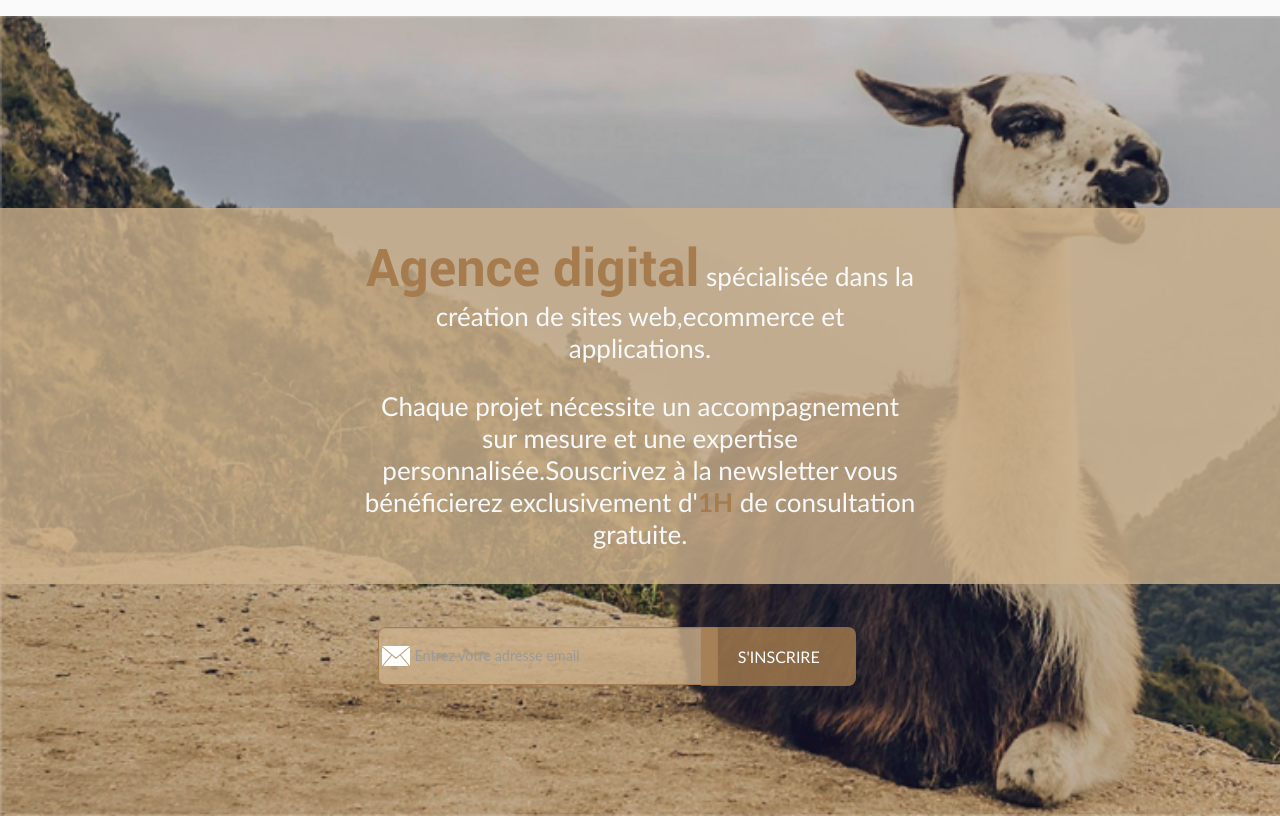
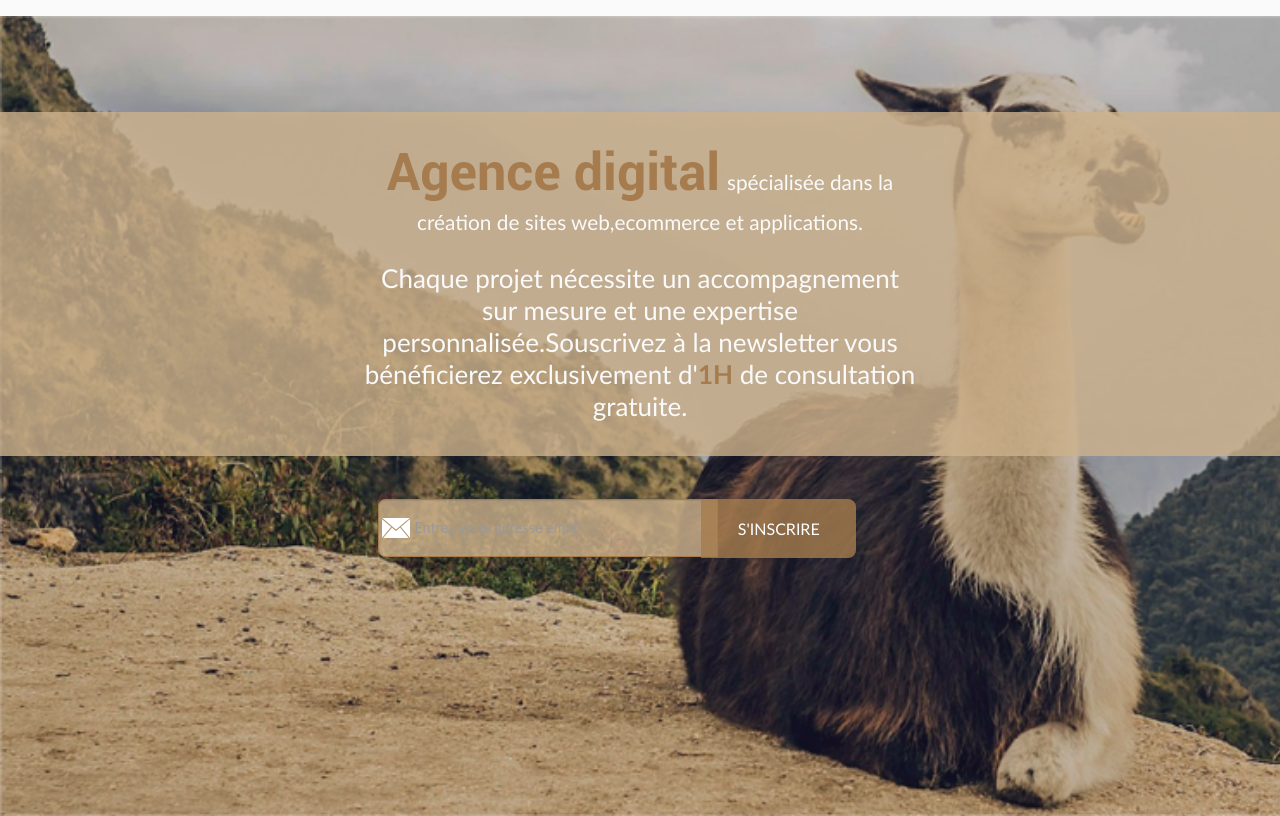
Before and after one commit to beicm/beicm.github.io, a PHP site: page / in a window 1280 px wide. Shown: the part 59-875 px from the top of the page. Run offline with PHP 8.4, Linux system fonts and the light colour scheme; style sheets or scripts are compiled from the project's sources; some web fonts are replaced.

Commit message:
update css

```diff
--- a/assets/css/bei_style.less
+++ b/assets/css/bei_style.less
@@ -67,35 +67,12 @@ $$$$$$$$$$$$		$$$$$$$$$$$$        $$$$$$$$$$
 
 /*========================== FONTS ==================================*/
 
-/*@Font_Menu_Footer: normal .8em 'lato-Bold',trebuchet MS,Lucida consolas ,sans-serif ,Helvetica;
-@Font_Menu: normal .7em 'lato-Bold',trebuchet MS,Lucida consolas ,sans-serif ,Helvetica;
-
-@Box_shadow:0 0 10px rgba(0,0,0,.2);
-@linkColorActifMenu: rgb(102,0,0);
-@link_Know_more:rgb(206,178,141);
-@bordure:1px solid #ceb28d;
-@box-bounce-hover:0 0 10px rgba(79,15,15,.8);
-@font-indicateur:bold .8em 'roboto',Tahoma,Lucida Console ,sans-serif ,Helvetica;
-@font_text:normal 1em 'roboto-light',Trebuchet MS,Lucida Console ,sans-serif ,Helvetica;
-@font_button:normal 1.125em 'lato-Bold',Trebuchet MS,Lucida Console ,sans-serif ,Helvetica;
-@font_span:normal 0.7em 'roboto-light-italik',Trebuchet MS,Lucida Console ,sans-serif ,Helvetica;
-@rounder-border:100%;
-@HR-color:rgb(229,229,229);
-
-@Color_headline_light:rgb(230,209,181);
-@Color_headline_accent:rgb(206,178,141);
-@Color_text:#878787;*/
-
-
-
-
-
 @font_text:normal 1.625em 'lato-light',Trebuchet MS,Lucida Console ,sans-serif ,Helvetica;
 @font_text_input:normal .9em 'lato',Trebuchet MS,Lucida Console ,sans-serif ,Helvetica;
 @color_text:#fafafa;
 @COLOR_BTN:rgba(166,124,78,.8);
 @font_success_sub:normal 1em 'lato-Black',Trebuchet MS,Lucida Console ,sans-serif ,Helvetica;
-@font_em: normal 1em 'lato-Italic',Trebuchet MS,Lucida Console ,sans-serif ,Helvetica;
+@font_em: normal .8em 'lato-Italic',Trebuchet MS,Lucida Console ,sans-serif ,Helvetica;
 
 /*========================== GLOBAL ==================================*/
 
@@ -142,7 +119,7 @@ body{
 
 	.global_content{
 
-		padding-top:12em;
+		padding-top:6em;
 		background: transparent url(assets/images/img/bg_bei.png) top left  no-repeat;
 		background-size: cover;
 		height:50em;
```
